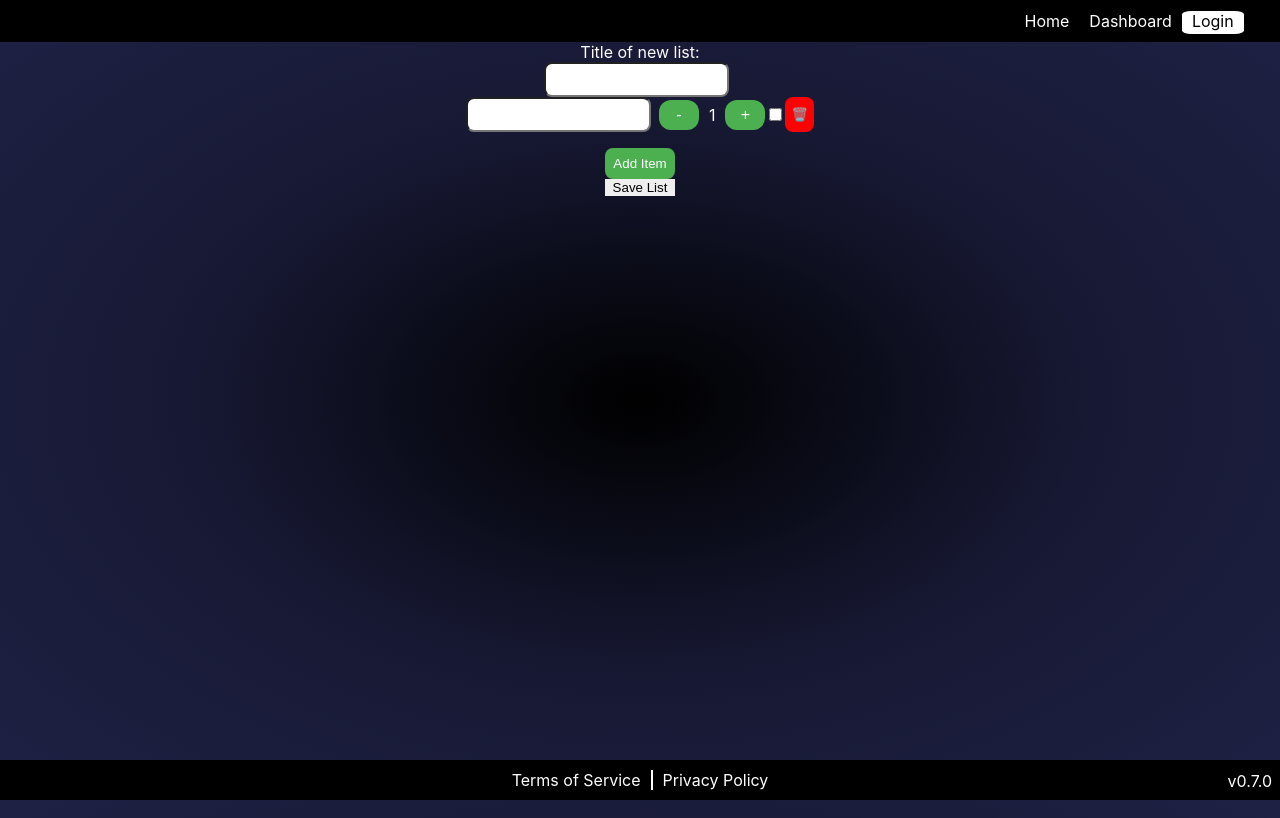
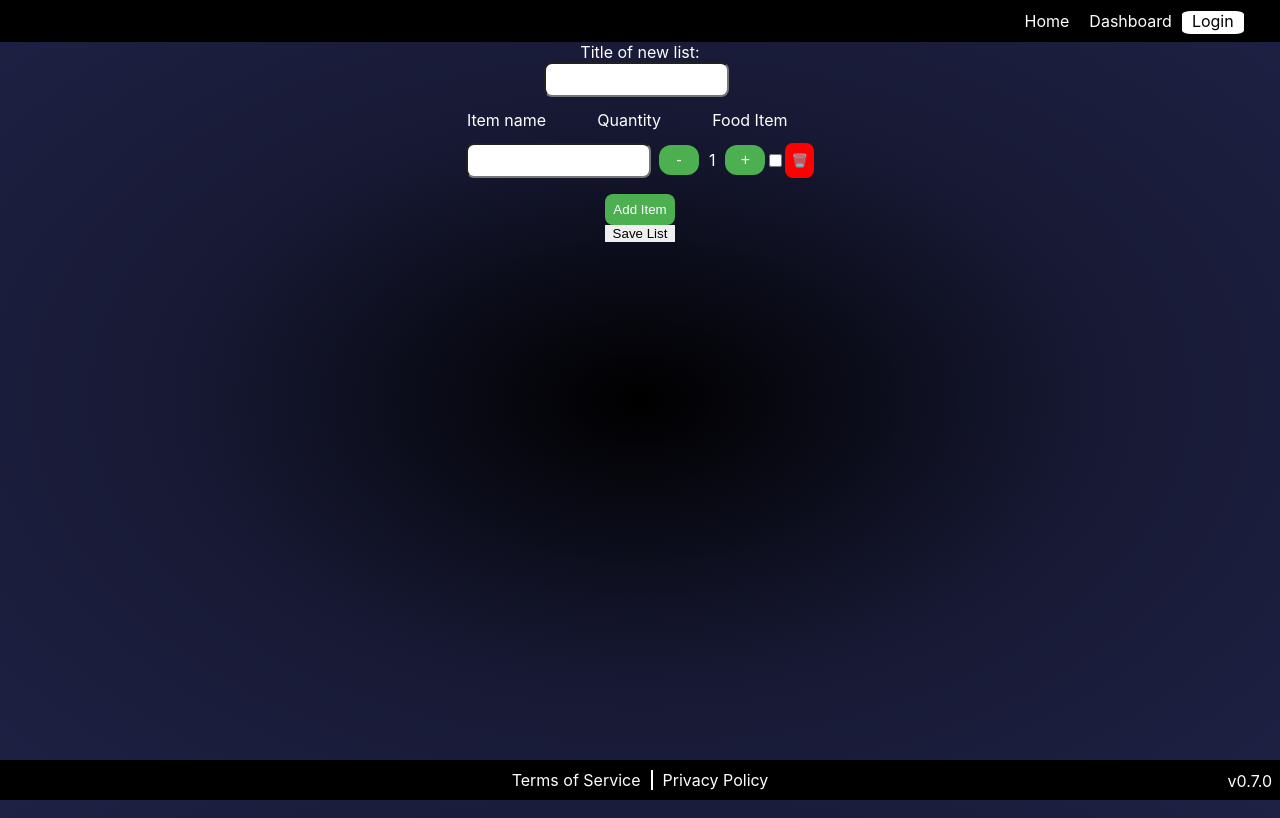
Before and after one commit to Velocities/SpeedCart, a React (Create React App) app in the folder speedcart-react/: page /NewShoppingList in a window 1280 px wide. Built offline with nearby package versions, Linux system fonts and the light colour scheme.

Commit message:
Add starter field names for NewShoppingList component

```diff
--- a/speedcart-react/src/pages/NewShoppingList/NewShoppingList.js
+++ b/speedcart-react/src/pages/NewShoppingList/NewShoppingList.js
@@ -110,6 +110,11 @@ const NewShoppingList = () => {
     <form className={`${styles.shoppingList} ${layoutStyles.fullHeightContainer}`} onSubmit={handleSubmit}>
       <label htmlFor="listTitle">Title of new list:</label>
       <input className={inputStyles.input} type="text" name="listTitle" value={listTitle} onChange={(e) => handleListTitleChange(e.target.value)} required />
+      <div className={styles.fieldHeader}>
+        <label className={styles.inlineLabel}>Item name</label>
+        <label className={styles.inlineLabel}>Quantity</label>
+        <label className={styles.inlineLabel}>Food Item</label>
+      </div>
       {items.map((item, index) => (
         <ShoppingListItem
           key={item.id}
--- a/speedcart-react/src/pages/NewShoppingList/NewShoppingList.module.css
+++ b/speedcart-react/src/pages/NewShoppingList/NewShoppingList.module.css
@@ -14,3 +14,13 @@
   cursor: pointer;
   padding: 8px;
 }
+.fieldHeader {
+  display: flex;
+  align-items: center;
+  justify-content: center;
+}
+
+.inlineLabel {
+  margin-right: 2vw;
+  padding: 1vw;
+}
```
